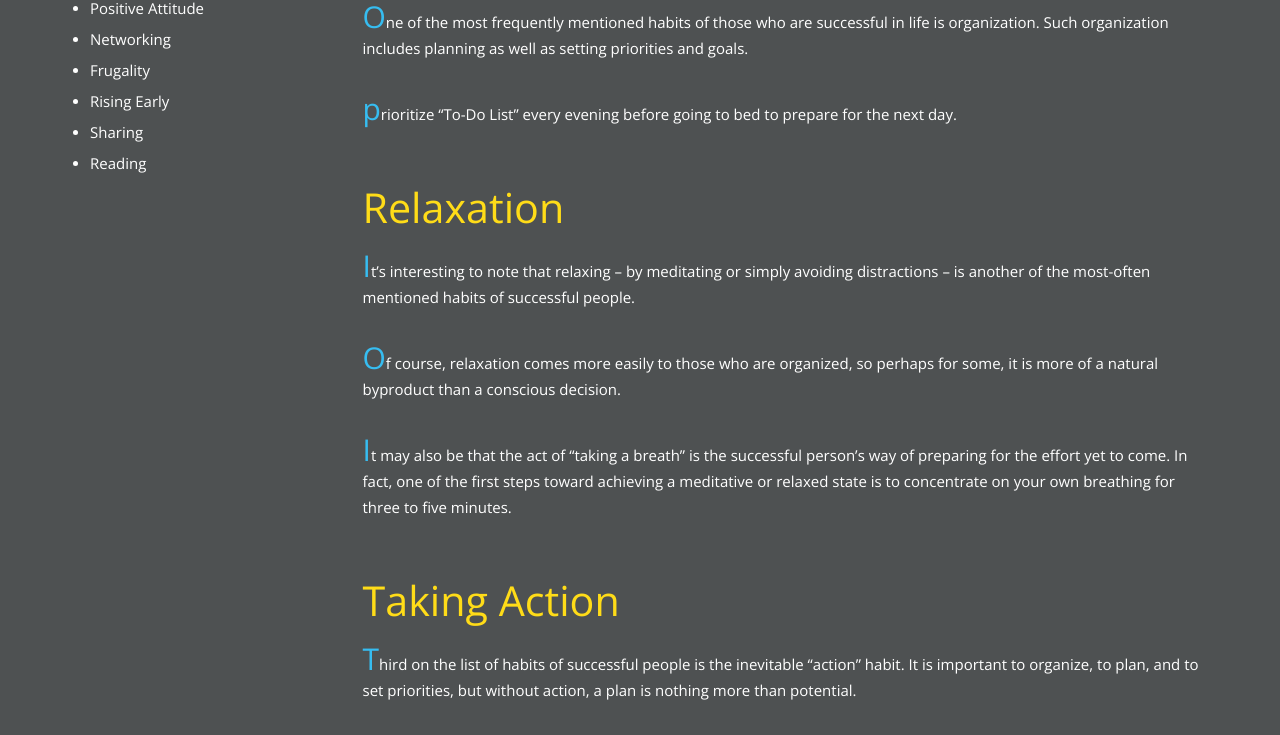
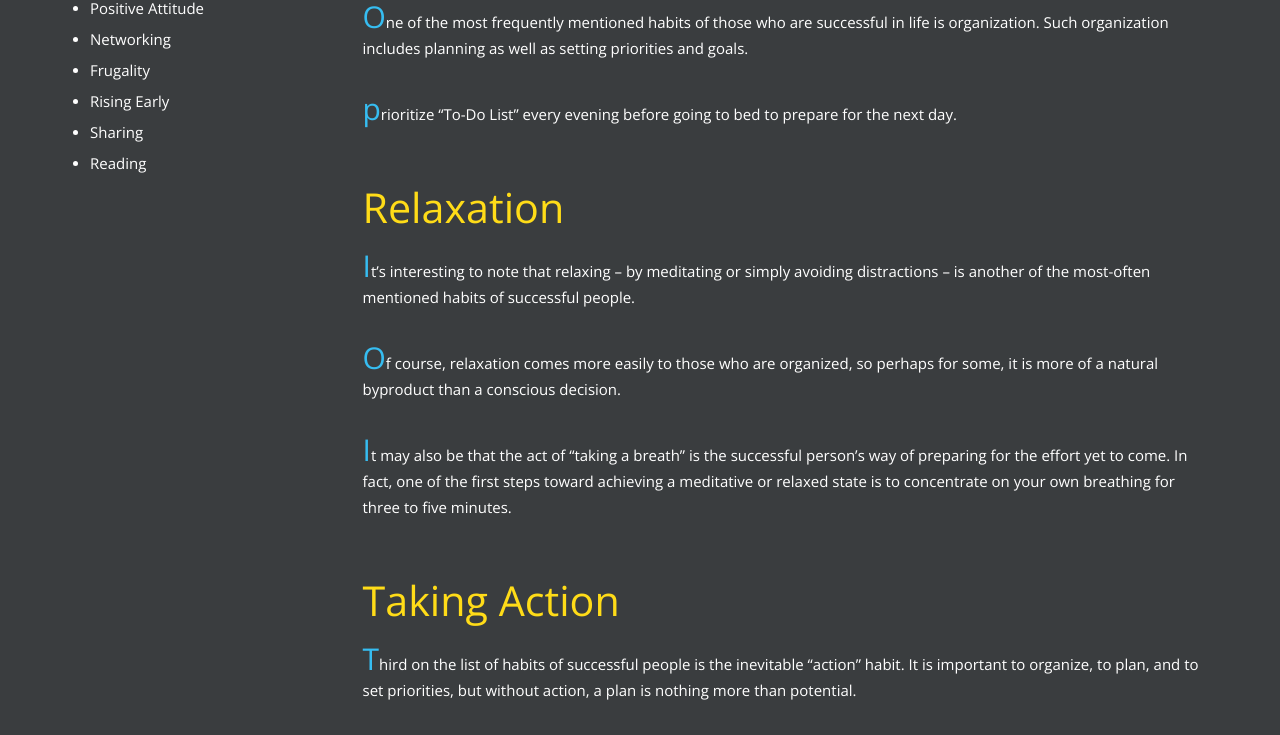
Before and after one commit to GotUser/wap, a plain HTML site: page docs/index.html in a window 1280 px wide. Shown: the part 532-1267 px from the top of the page. Drawn offline with nearby package versions, Linux system fonts and the light colour scheme.

Commit message:
Change Background Color

```diff
--- a/docs/css/style.css
+++ b/docs/css/style.css
@@ -19,7 +19,7 @@
 ------------------------------------------------------- */
 
 body {
-    background: #070a0cb5;
+    background: #3a3d3f;
     color: #FFFFFF;
     font-size: 14px;
     line-height: 31px;
```
